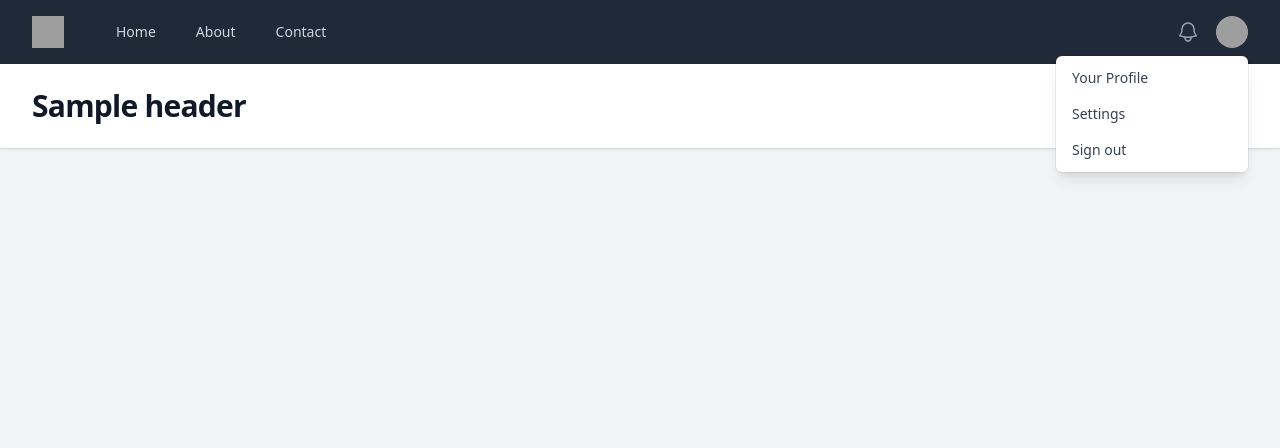
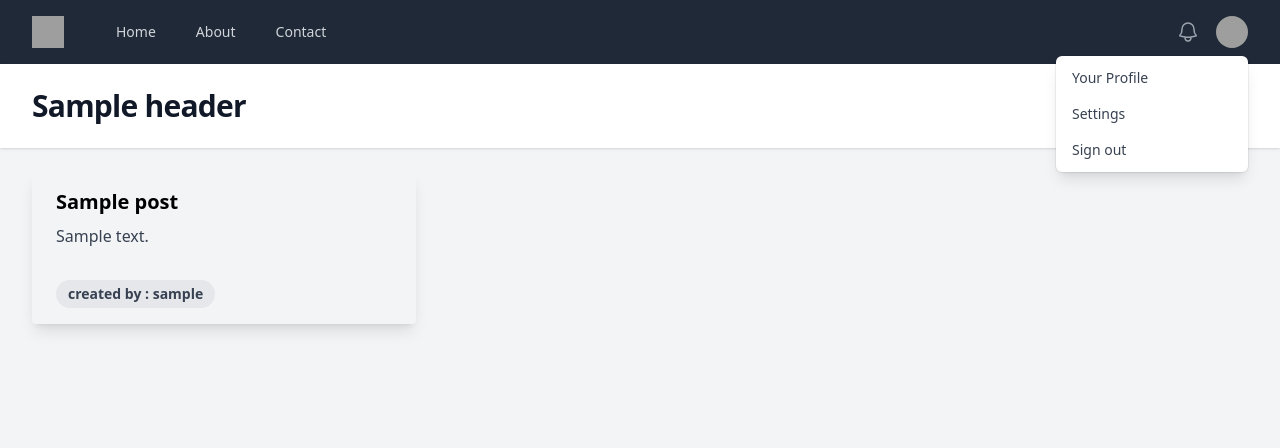
Before and after one commit to Avwaveaf/php-blog-exercice, a PHP site: template src/views/home.php in a window 1280 px wide. Shown: the top 448 px of the page. Run offline with PHP 8.4, Linux system fonts and the light colour scheme; the template is opened without the code that fills it: most values are stand-ins (such as "Sample title", 1, 10 or a date in 2020); data that the repository does not hold is empty; some libraries are stand-ins or nearby versions; grey boxes are pictures that could not be loaded.

Commit message:
adding carbon for handling date and trying fetch post from controller

```diff
--- a/src/app/controllers/home.php
+++ b/src/app/controllers/home.php
@@ -10,6 +10,10 @@ if (isset($_GET['sort'])) {
     dumpnkill($sort);
 }
 
+$posts = $db->query("select p.title, p.slug,p.content,  p.created_at,u.username from posts p join users u on p.author_id = u.id", PDO::FETCH_ASSOC);
+
+
+
 
 
 
--- a/src/composer.json
+++ b/src/composer.json
@@ -1,7 +1,8 @@
 {
   "require": {
     "ramsey/uuid": "^4.7",
-    "vlucas/phpdotenv": "^5.6"
+    "vlucas/phpdotenv": "^5.6",
+    "nesbot/carbon": "^2.72"
   },
   "autoload": {
     "psr-4": {
--- a/src/public/index.php
+++ b/src/public/index.php
@@ -29,9 +29,7 @@ $config = require APP_PATH . "config.php";
 $db = new Database($config['database'], $_ENV['user'], $_ENV['password']);
 
 
-$posts = $db->query("select * from posts");
 
-$post = $db->execute("delete from posts where id=6");
 
 
 
@@ -47,7 +45,6 @@ $post = $db->execute("delete from posts where id=6");
 //     echo "successfuully deleted";
 // }
 
-dumpnkill($posts);
 
 //require the router
 require_once ROUTES_PATH . 'router.php';
--- a/src/views/home.php
+++ b/src/views/home.php
@@ -1,4 +1,8 @@
-<?php require "partials/head.php"?>
+<?php
+
+use Carbon\Carbon;
+
+ require "partials/head.php"?>
     <?php require "partials/nav.php"?>
 
   <header class="bg-white shadow">
@@ -9,6 +13,23 @@
   <main>
     <div class="mx-auto max-w-7xl py-6 sm:px-6 lg:px-8">
       <!-- Your content -->
+      <?php foreach($posts as $post) : ?>
+        <div class="max-w-sm rounded overflow-hidden shadow-lg">
+  <div class="px-6 py-4">
+    <div class="font-bold text-xl mb-2"><?=$post['title'] ?></div>
+    <p class="text-gray-700 text-base">
+        <?= $post['content'] ?>
+  </p>
+  </div>
+  <div class="px-6 pt-4 pb-2 flex justify-between">
+    <span class="inline-block bg-gray-200 rounded-full px-3 py-1 text-sm font-bold text-gray-700 mr-2 mb-2 ">created by : <?= $post['username'] ?></span>
+    <p class="font-thin"><?php
+    $date = Carbon::parse($post['created_at']);
+    echo $date->diffForHumans();
+    ?></p>
+  </div>
+</div>
+      <? endforeach; ?>
     </div>
   </main>
 <?php require "partials/footer.php"?>
```
Also changed, not shown: 1 other file.
